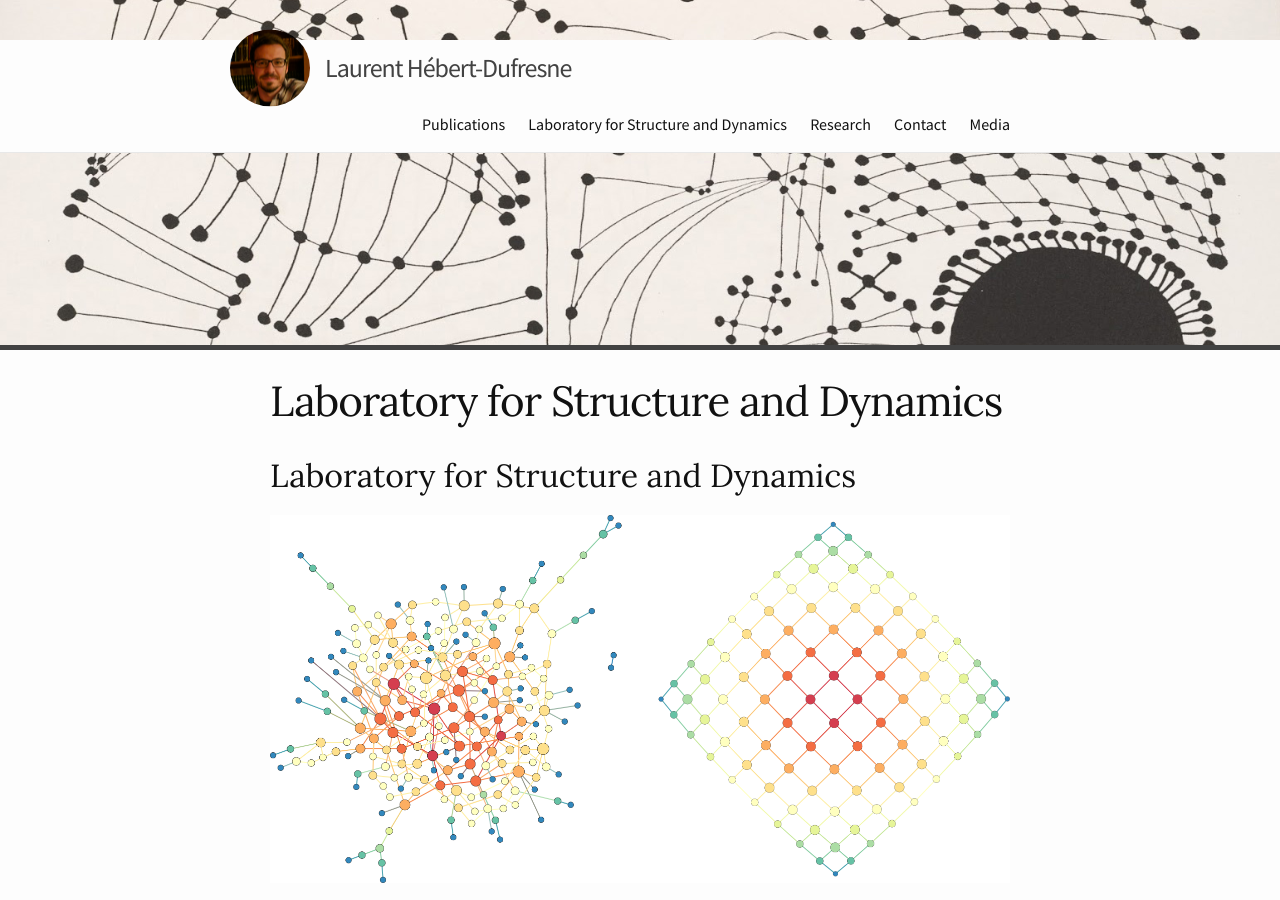
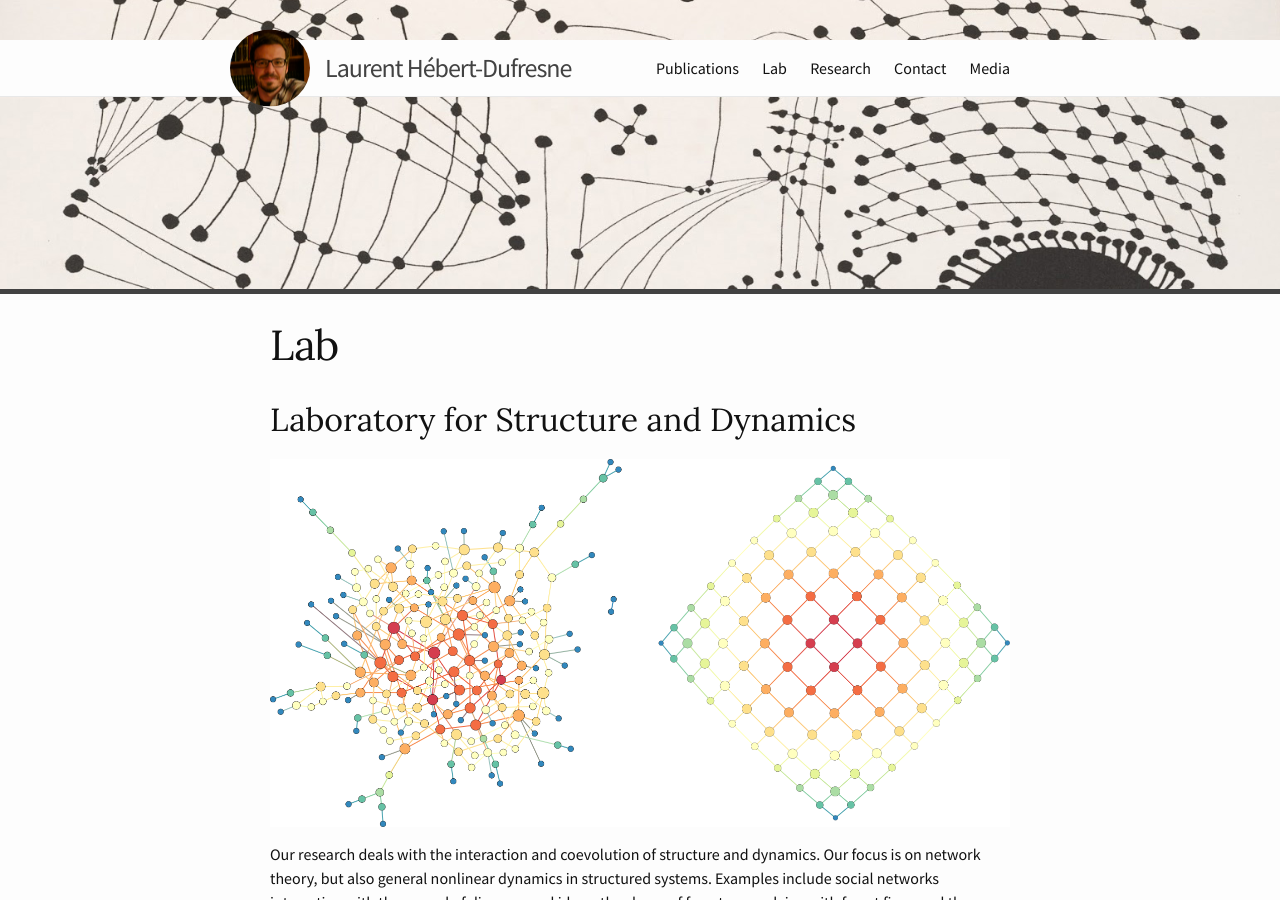
Before and after one commit to laurenthebertdufresne/laurenthebertdufresne.github.io, a Jekyll site: the page built from _pages/lab.md, in a window 1280 px wide and 900 px high. Built offline with Jekyll 4.4.1, drawn with Linux system fonts in a browser that asks for light colours.

Commit message:
bin evidemment

```diff
--- a/_pages/lab.md
+++ b/_pages/lab.md
@@ -1,6 +1,6 @@
 ---
 layout: page
-title: Laboratory for Structure and Dynamics
+title: Lab
 permalink: /lab/
 weight: 3
 ---
```
